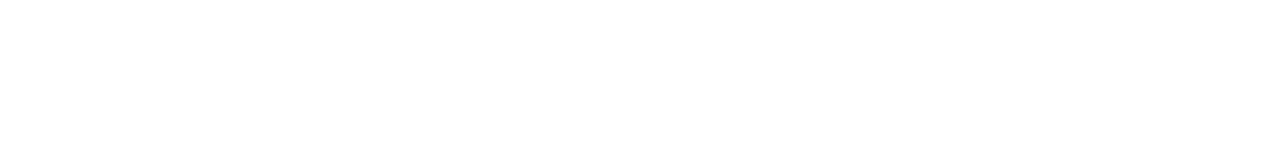
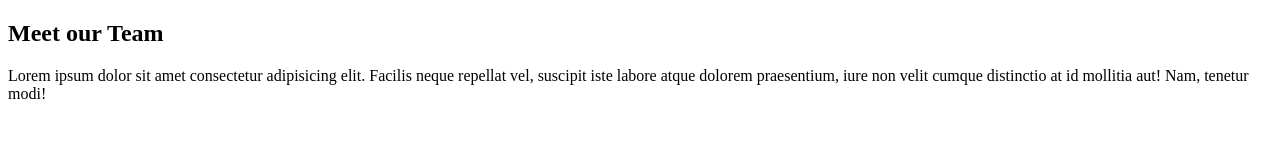
Before and after one commit to Antonino-Sofia/js-our-team, a plain HTML site: page index.html in a window 1280 px wide. Drawn offline with Linux system fonts and the light colour scheme.

Commit message:
js-our-team

```diff
--- a/index.html
+++ b/index.html
@@ -7,6 +7,26 @@
     <link rel="stylesheet" href="/css/style.css" />
   </head>
   <body>
+    <main>
+      <header class="py-5 mb-3">
+        <section class="container">
+          <div class="row text-center">
+            <h1>Meet our Team</h1>
+            <p>
+              Lorem ipsum dolor sit amet consectetur adipisicing elit. Facilis
+              neque repellat vel, suscipit iste labore atque dolorem
+              praesentium, iure non velit cumque distinctio at id mollitia aut!
+              Nam, tenetur modi!
+            </p>
+          </div>
+        </section>
+      </header>
+      <section class="cards">
+        <div class="container">
+          <div class="row text-center" id="cards-container"></div>
+        </div>
+      </section>
+    </main>
     <script src="script.js"></script>
   </body>
 </html>
```
